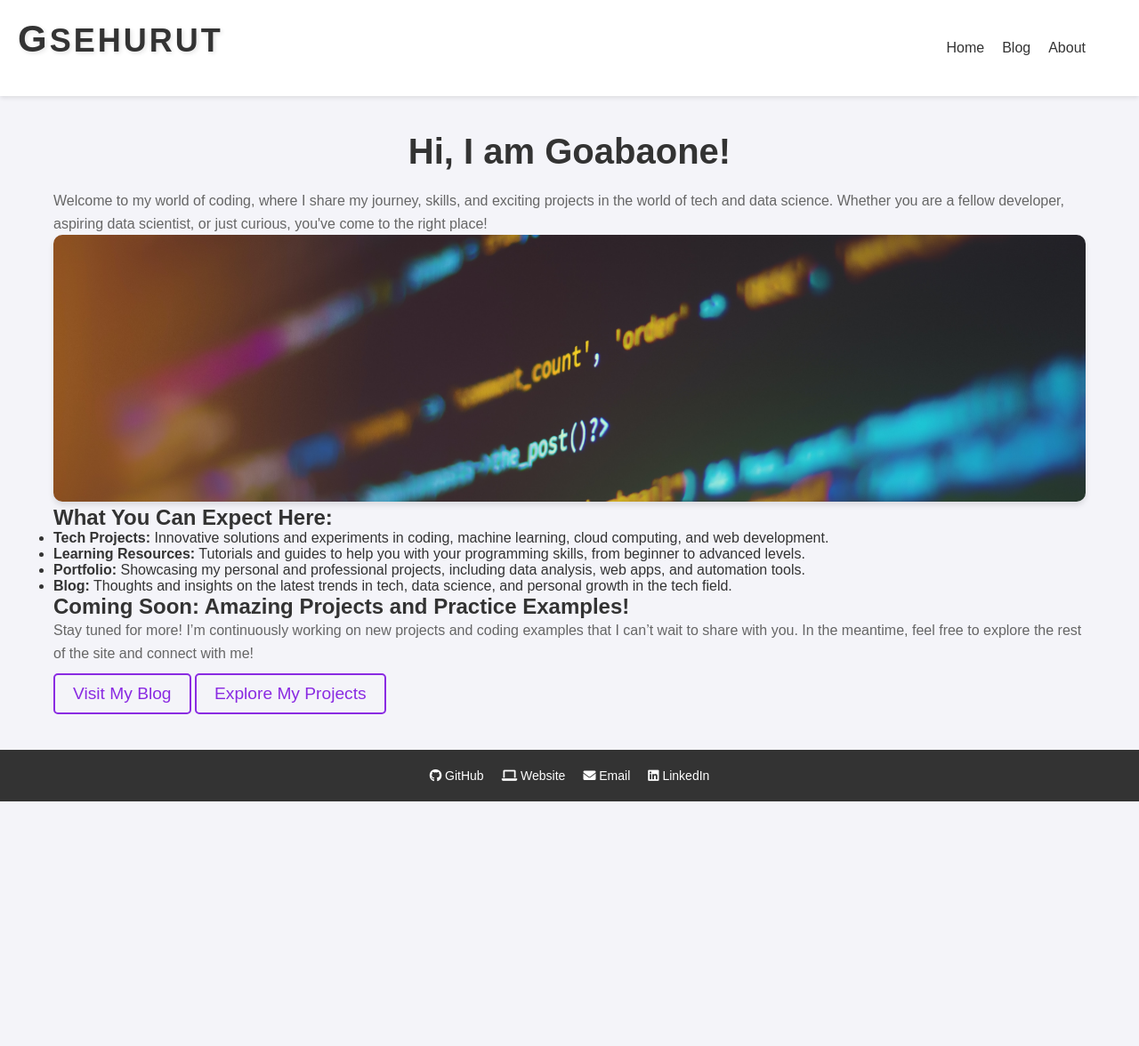
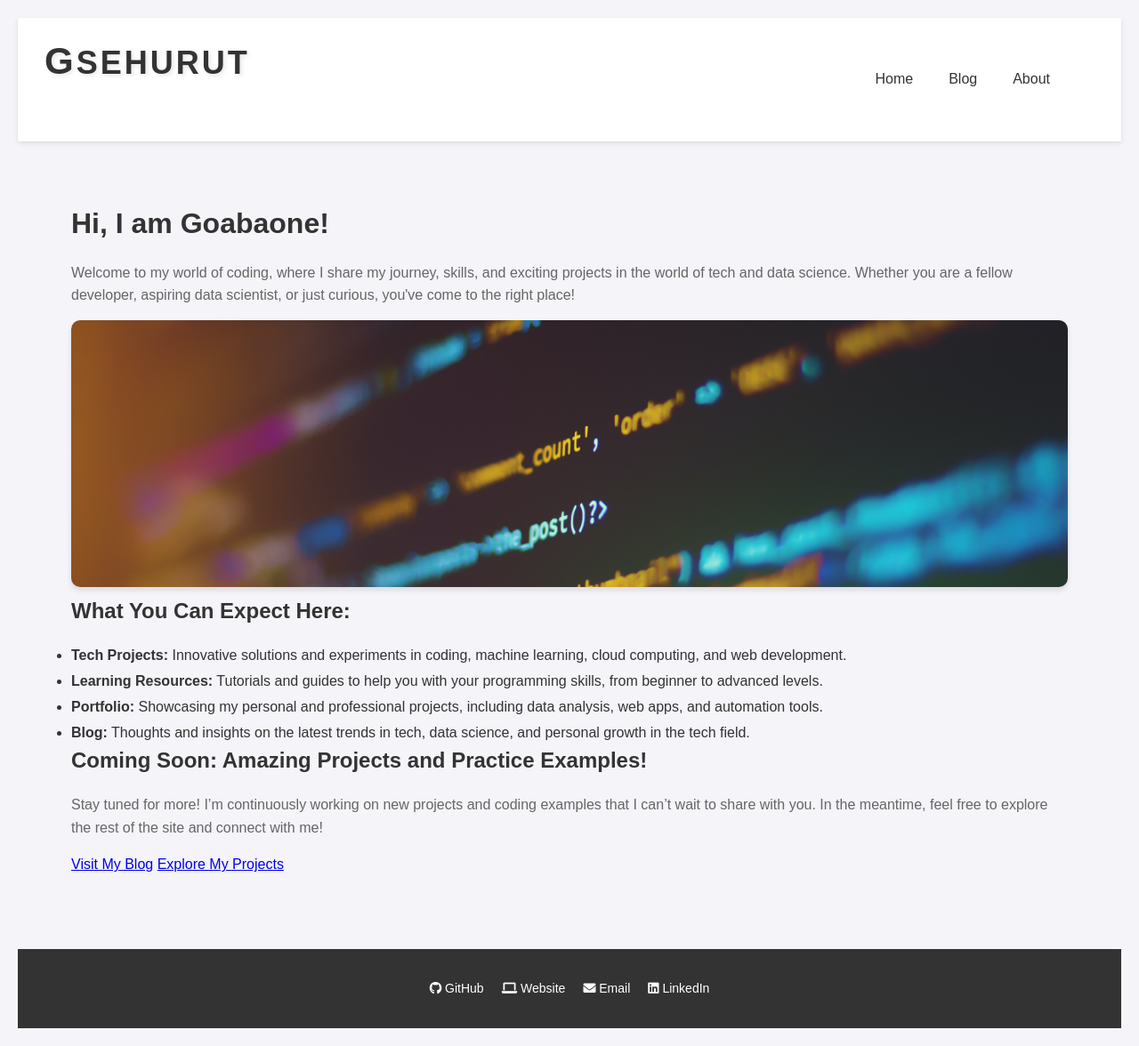
Before and after one commit to GSehurut/GSehurut.github.io, a Jekyll site: the page built from index.html, in a window 1280 px wide. Shown: the whole page at 89% size. Built offline with Jekyll 4.4.1, drawn with Linux system fonts in a browser that asks for light colours; before the commit the page ends 901 px from its top, so only the background shows below that.

Commit message:
adding more space

```diff
--- a/css/main.css
+++ b/css/main.css
@@ -21,19 +21,25 @@ body {
   font-family: 'Arial', sans-serif;
   background-color: var(--accent-color);
   color: var(--dark-text);
+  line-height: 1.8;
+  padding: 20px;
 }
 
 h1, h2, h3, h4 {
   font-family: 'Arial', sans-serif;
   color: var(--dark-text);
+  margin-bottom: 20px;
+  line-height: 1.4;
 }
 
 p {
   font-family: 'Arial', sans-serif;
   color: var(--light-text);
   line-height: 1.6;
+  margin-bottom: 15px;
 }
 
+/* Logo Styles */
 /* Logo Styles */
 .logo {
   font-family: 'Arial', sans-serif;
@@ -44,17 +50,14 @@ p {
   letter-spacing: 3px;
   display: inline-block;
   text-shadow: 2px 2px 5px rgba(0, 0, 0, 0.1);
+  margin-bottom: 20px;
+  text-decoration: none; /* Remove underline */
+  position: relative; /* For pseudo-element positioning */
 }
 
 .logo span {
   color: var(--secondary-color);
   font-size: 42px;
-}
-
-/* Logo link styling */
-.logo {
-  text-decoration: none; /* Remove default underline */
-  position: relative; /* Set relative positioning to position the pseudo-element */
 }
 
 /* Add the animated underline effect using the ::after pseudo-element */
@@ -80,7 +83,6 @@ p {
 }
 
 
-
 /* Navigation */
 nav {
   padding: 10px 20px;
@@ -104,19 +106,37 @@ nav ul li a {
   text-decoration: none;
   font-size: 16px;
   display: block;
-  transition: color 0.3s ease, background-color 0.3s ease;
+  position: relative; /* Required for pseudo-element positioning */
+  padding: 5px 10px; /* Padding for better click area */
+  border-radius: 5px; /* Smooth edges */
+  transition: color 0.3s ease; /* Smooth text color change */
 }
 
+/* Add animation using a pseudo-element */
+nav ul li a::after {
+  content: ''; /* Required to create the pseudo-element */
+  position: absolute;
+  bottom: 0;
+  left: 0;
+  width: 0;
+  height: 2px; /* Thickness of the underline */
+  background-color: var(--hover-bg); /* Light Purple for the animation */
+  transition: width 0.3s ease-in-out; /* Smooth underline animation */
+}
+
+/* Hover effect: animate underline and change text color */
 nav ul li a:hover {
-  color: var(--accent-color);
-  background-color: var(--hover-bg);
-  padding: 5px 10px;
-  border-radius: 5px;
+  color: var(--primary-color); /* Change text color on hover */
 }
+
+nav ul li a:hover::after {
+  width: 100%; /* Expand the underline to full width */
+}
+
 
 /* Container */
 .container {
-  padding: 40px 20px;
+  padding: 40px;
   max-width: 1200px;
   margin: 0 auto;
 }
@@ -125,18 +145,16 @@ nav ul li a:hover {
 footer {
   background-color: var(--footer-bg);
   color: var(--white);
-  padding: 20px 0;
+  padding: 30px 20px;
   text-align: center;
+  margin-top: 40px;
 }
 
 footer ul {
   list-style: none;
   display: flex;
   justify-content: center;
-}
-
-footer ul li {
-  margin: 0 10px;
+  gap: 20px;
 }
 
 footer ul li a {
@@ -154,9 +172,10 @@ footer ul li a:hover {
   display: flex;
   align-items: center;
   justify-content: space-between;
-  padding: 20px 20px;
+  padding: 20px 30px;
   background-color: var(--white);
   box-shadow: 0 2px 5px rgba(0, 0, 0, 0.1);
+  margin-bottom: 30px;
 }
 
 .header h1 {
@@ -167,23 +186,25 @@ footer ul li a:hover {
 /* About Section */
 .blurb {
   max-width: 800px;
-  margin: 0 auto;
-  padding: 20px;
+  margin: 40px auto;
+  padding: 30px;
   background-color: var(--white);
   border-radius: 10px;
   box-shadow: 0 4px 8px rgba(0, 0, 0, 0.1);
 }
 
 .blurb h1 {
+  font-size: 2.5em;
+  color: var(--primary-color);
   text-align: center;
-  color: var(--primary-color);
-  font-size: 2.5em;
+  margin-bottom: 20px;
 }
 
 .blurb h2 {
+  font-size: 1.8em;
   color: var(--secondary-color);
   margin-top: 30px;
-  font-size: 1.8em;
+  text-align: center;
 }
 
 /* Profile Section */
@@ -191,7 +212,8 @@ footer ul li a:hover {
   display: flex;
   justify-content: space-between;
   align-items: center;
-  margin-bottom: 20px;
+  margin-bottom: 40px;
+  gap: 20px;
 }
 
 .profile-img {
@@ -200,6 +222,7 @@ footer ul li a:hover {
   height: 200px;
   object-fit: cover;
   box-shadow: 0 2px 6px rgba(0, 0, 0, 0.15);
+  margin-right: 20px;
 }
 
 .profile-description {
@@ -208,27 +231,18 @@ footer ul li a:hover {
 
 .profile-description p {
   font-size: 1.1em;
+  margin-bottom: 15px;
 }
 
 /* Blog Section */
-h1 {
-  font-size: 2.5em;
-  color: var(--secondary-color);
-  margin-bottom: 20px;
+.blog-description {
+  margin: 0 auto 30px auto;
   text-align: center;
+  max-width: 800px;
+  font-size: 1.2em;
+  line-height: 1.5;
 }
 
-.blog-description {
-  font-size: 1.2em;
-  color: var(--light-text);
-  text-align: center;
-  margin-bottom: 30px;
-  max-width: 800px;
-  margin-left: auto;
-  margin-right: auto;
-}
-
-/* Post Card */
 ul.posts {
   list-style: none;
   display: grid;
@@ -262,71 +276,28 @@ ul.posts {
   color: var(--secondary-color);
   text-decoration: none;
   transition: color 0.3s ease;
+  margin-bottom: 10px;
 }
 
 .post-title:hover {
   color: var(--primary-color);
 }
 
-/* Link Styles */
-a.link {
-  display: inline-block;
-  margin-top: 10px;
-  font-size: 1.2em;
-  color: var(--primary-color);
-  text-decoration: none;
-  border: 2px solid var(--primary-color);
-  padding: 10px 20px;
-  border-radius: 5px;
-  transition: background-color 0.3s ease;
+/* Tea Image */
+.tea-img, .okavango-img {
+  width: 100%;
+  max-width: 600px;
+  height: auto;
+  border-radius: 10px;
+  box-shadow: 0 4px 12px rgba(0, 0, 0, 0.1);
+  transition: transform 0.3s ease, box-shadow 0.3s ease;
+  margin-bottom: 20px;
 }
 
-a.link:hover {
-  background-color: var(--primary-color);
-  color: var(--white);
+.tea-img:hover, .okavango-img:hover {
+  transform: scale(1.05);
+  box-shadow: 0 6px 15px rgba(0, 0, 0, 0.2);
 }
-
-
-/* Styling for Tea Image */
-.tea-img {
-  width: 100%; /* Makes the image responsive */
-  max-width: 600px; /* Maximum width of the image */
-  height: auto; /* Maintains the aspect ratio */
-  border-radius: 10px; /* Rounded corners */
-  box-shadow: 0 4px 12px rgba(0, 0, 0, 0.1); /* Light shadow effect */
-  transition: transform 0.3s ease, box-shadow 0.3s ease; /* Smooth transitions for hover effect */
-  margin-bottom: 20px; /* Space below the image */
-}
-
-.tea-img:hover {
-  transform: scale(1.05); /* Slight zoom effect on hover */
-  box-shadow: 0 6px 15px rgba(0, 0, 0, 0.2); /* Darker shadow on hover */
-}
-
-/* Styling for Okavango Image */
-.okavango-img {
-  width: 100%; /* Makes the image responsive */
-  max-width: 600px; /* Maximum width of the image */
-  height: auto; /* Maintains the aspect ratio */
-  border-radius: 10px; /* Rounded corners */
-  box-shadow: 0 4px 12px rgba(0, 0, 0, 0.1); /* Light shadow effect */
-  transition: transform 0.3s ease, box-shadow 0.3s ease; /* Smooth transitions for hover effect */
-  margin-bottom: 20px; /* Space below the image */
-}
-
-.okavango-img:hover {
-  transform: scale(1.05); /* Slight zoom effect on hover */
-  box-shadow: 0 6px 15px rgba(0, 0, 0, 0.2); /* Darker shadow on hover */
-}
-
-/* Media Query for Smaller Screens */
-@media screen and (max-width: 768px) {
-  .tea-img, .okavango-img {
-    max-width: 100%; /* Full width on smaller screens */
-  }
-}
-
-
 
 /* Media Queries */
 @media screen and (max-width: 768px) {
@@ -355,9 +326,4 @@ a.link:hover {
     flex-direction: column;
     align-items: center;
   }
-
-  nav ul li {
-    margin-right: 0;
-    margin-bottom: 10px;
-  }
 }
```
